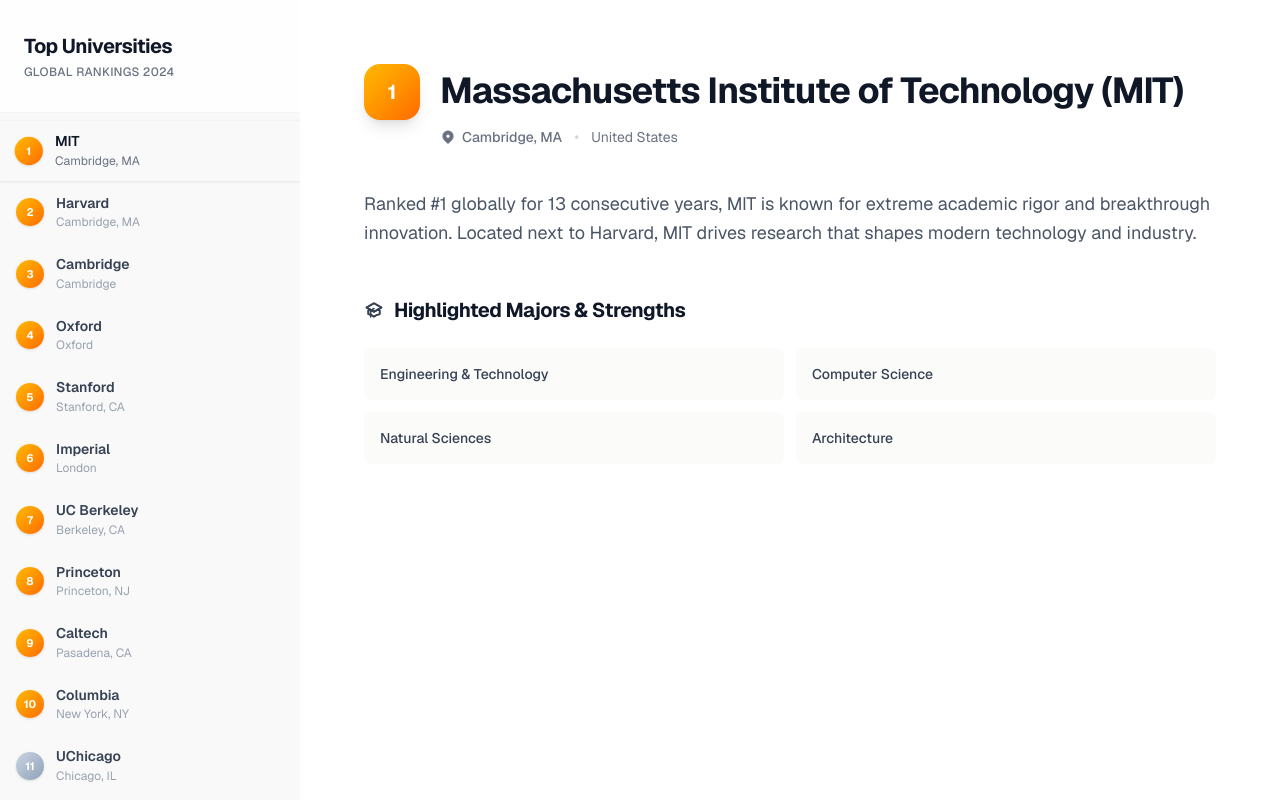
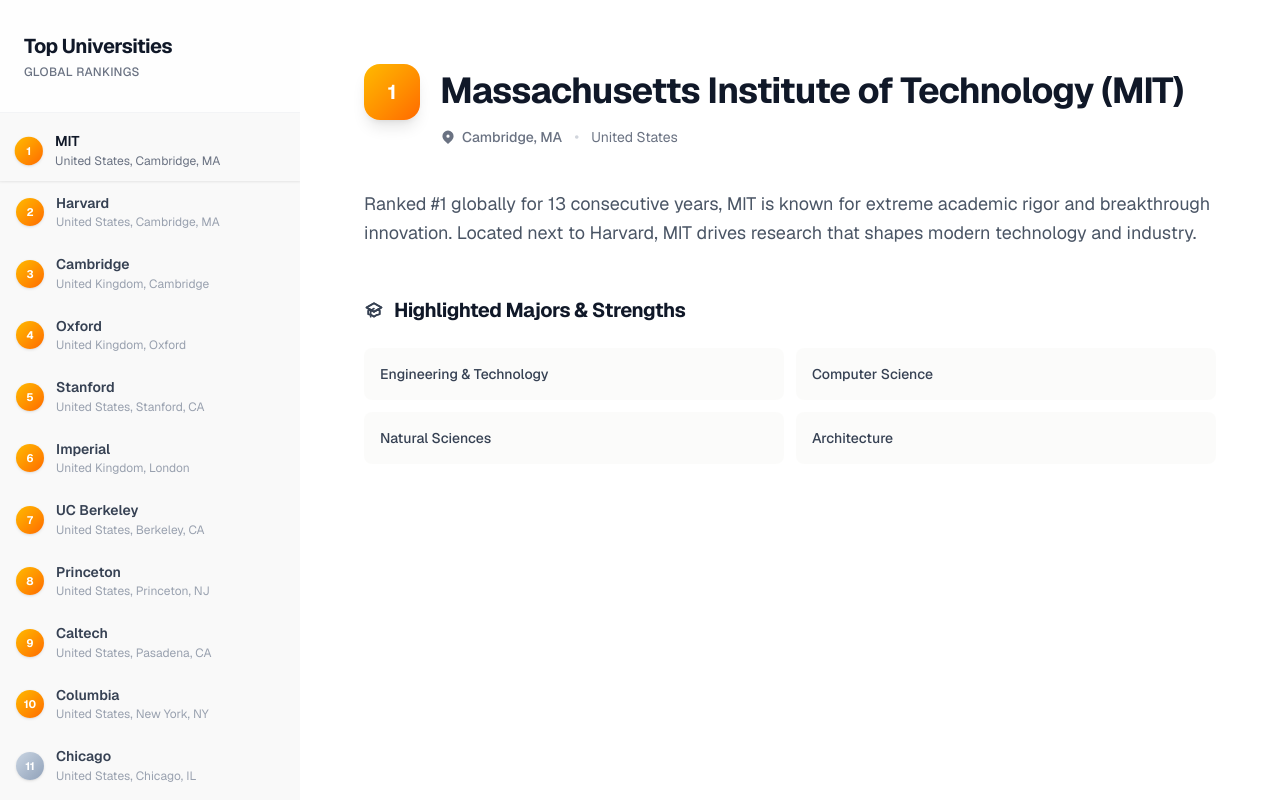
Before and after one commit to allaaaaan/top-global-universities, a Next.js app: page / in a window 1280 px wide. Built offline with nearby package versions, Linux system fonts and the light colour scheme.

Commit message:
Refactor University components for improved layout and data presentation. Updated UniversityCard to display full location and modified UniversityList header for clarity. Adjusted styles in Home component for better overflow handling.

```diff
--- a/app/components/UniversityCard.tsx
+++ b/app/components/UniversityCard.tsx
@@ -36,7 +36,7 @@
           </span>
         </div>
         <div className="flex-1 min-w-0">
-          <h3 className={`font-semibold text-sm leading-tight mb-0.5 transition-colors ${
+          <h3 className={`font-semibold text-sm leading-tight mb-0.5 transition-colors truncate ${
             isSelected ? 'text-gray-900' : 'text-gray-700 group-hover:text-gray-900'
           }`}>
             {university.shortName}
@@ -44,7 +44,7 @@
           <p className={`text-xs truncate transition-colors ${
             isSelected ? 'text-gray-500' : 'text-gray-400 group-hover:text-gray-500'
           }`}>
-            {university.location.city}
+            {university.location.country}, {university.location.city}
           </p>
         </div>
       </div>
--- a/app/components/UniversityList.tsx
+++ b/app/components/UniversityList.tsx
@@ -14,11 +14,11 @@
     <div className="h-screen flex flex-col bg-stone-50/50">
       <div className="flex-shrink-0 px-6 py-8 bg-white/80 backdrop-blur-sm border-b border-gray-100">
         <h1 className="text-xl font-bold text-gray-900 tracking-tight">Top Universities</h1>
-        <p className="text-xs text-gray-500 mt-1 font-medium tracking-wide">GLOBAL RANKINGS 2024</p>
+        <p className="text-xs text-gray-500 mt-1 font-medium tracking-wide">GLOBAL RANKINGS</p>
       </div>
 
       <div className="flex-1 overflow-y-auto py-2">
-        <div className="space-y-0.5">
+        <div className="space-y-0.5 overflow-x-hidden">
           {universities.map((university) => (
             <UniversityCard
               key={university.id}
--- a/app/page.tsx
+++ b/app/page.tsx
@@ -15,7 +15,7 @@
     <div className="flex h-screen overflow-hidden bg-stone-50">
       <div className="flex w-full max-w-[1600px] mx-auto">
         {/* Left Sidebar - University List */}
-        <div className="w-full md:w-[280px] lg:w-[300px] flex-shrink-0 shadow-[0_0_40px_rgba(0,0,0,0.04)]">
+        <div className="w-full md:w-[280px] lg:w-[300px] flex-shrink-0 shadow-[0_0_40px_rgba(0,0,0,0.04)] overflow-x-hidden">
           <UniversityList
             universities={universities}
             selectedId={selectedId}
--- a/data/universities.json
+++ b/data/universities.json
@@ -171,7 +171,7 @@
     "id": "chicago",
     "rank": 11,
     "name": "University of Chicago",
-    "shortName": "UChicago",
+    "shortName": "Chicago",
     "location": {
       "city": "Chicago, IL",
       "country": "United States"
@@ -338,7 +338,7 @@
     "id": "tokyo",
     "rank": 21,
     "name": "University of Tokyo",
-    "shortName": "U-Tokyo",
+    "shortName": "Tokyo",
     "location": {
       "city": "Tokyo",
       "country": "Japan"
@@ -439,7 +439,7 @@
     "id": "toronto",
     "rank": 27,
     "name": "University of Toronto",
-    "shortName": "U of T",
+    "shortName": "Toronto",
     "location": {
       "city": "Toronto",
       "country": "Canada"
@@ -456,7 +456,7 @@
     "id": "peking",
     "rank": 28,
     "name": "Peking University",
-    "shortName": "PKU",
+    "shortName": "Peking",
     "location": {
       "city": "Beijing",
       "country": "China"
```
